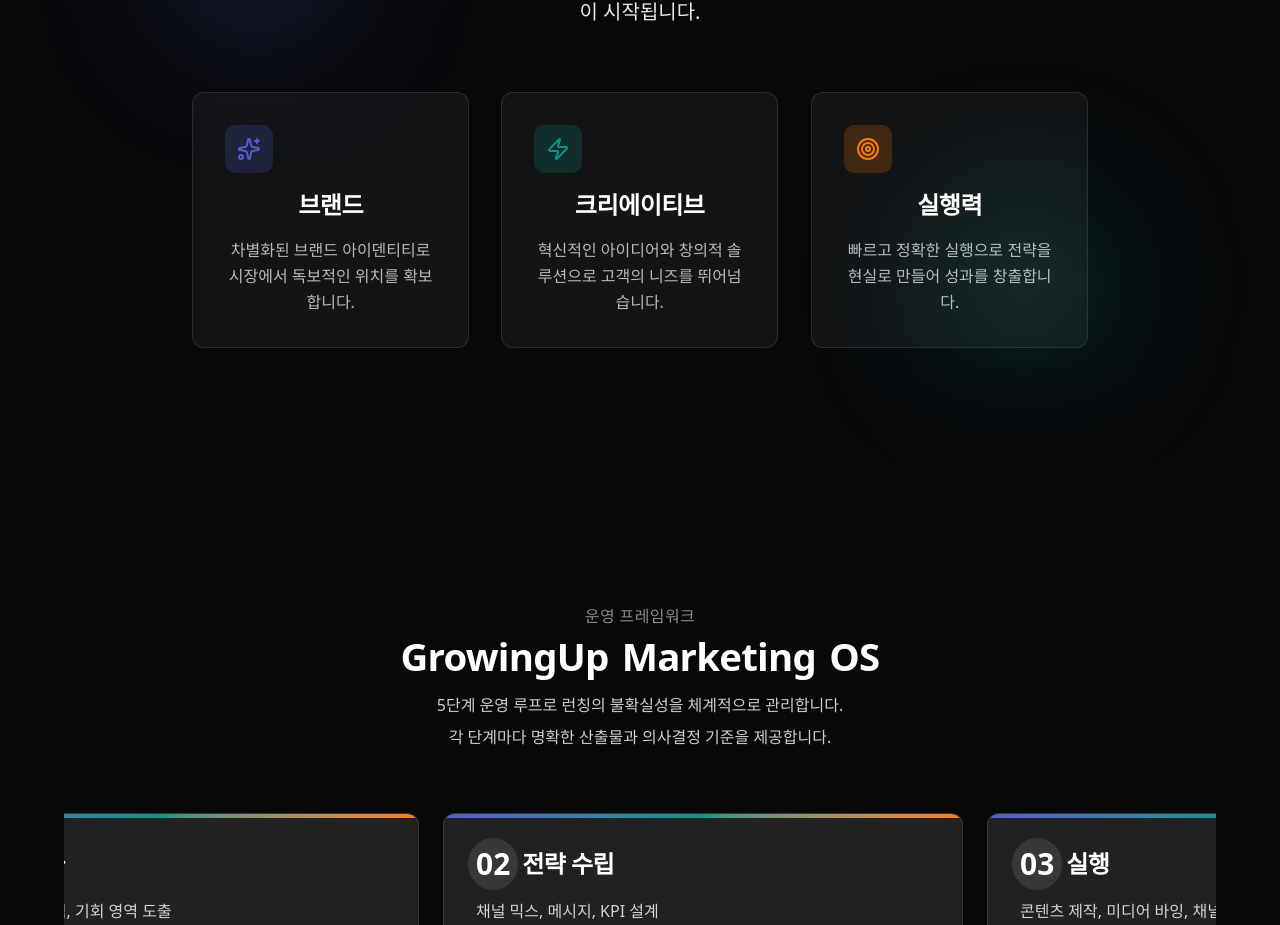
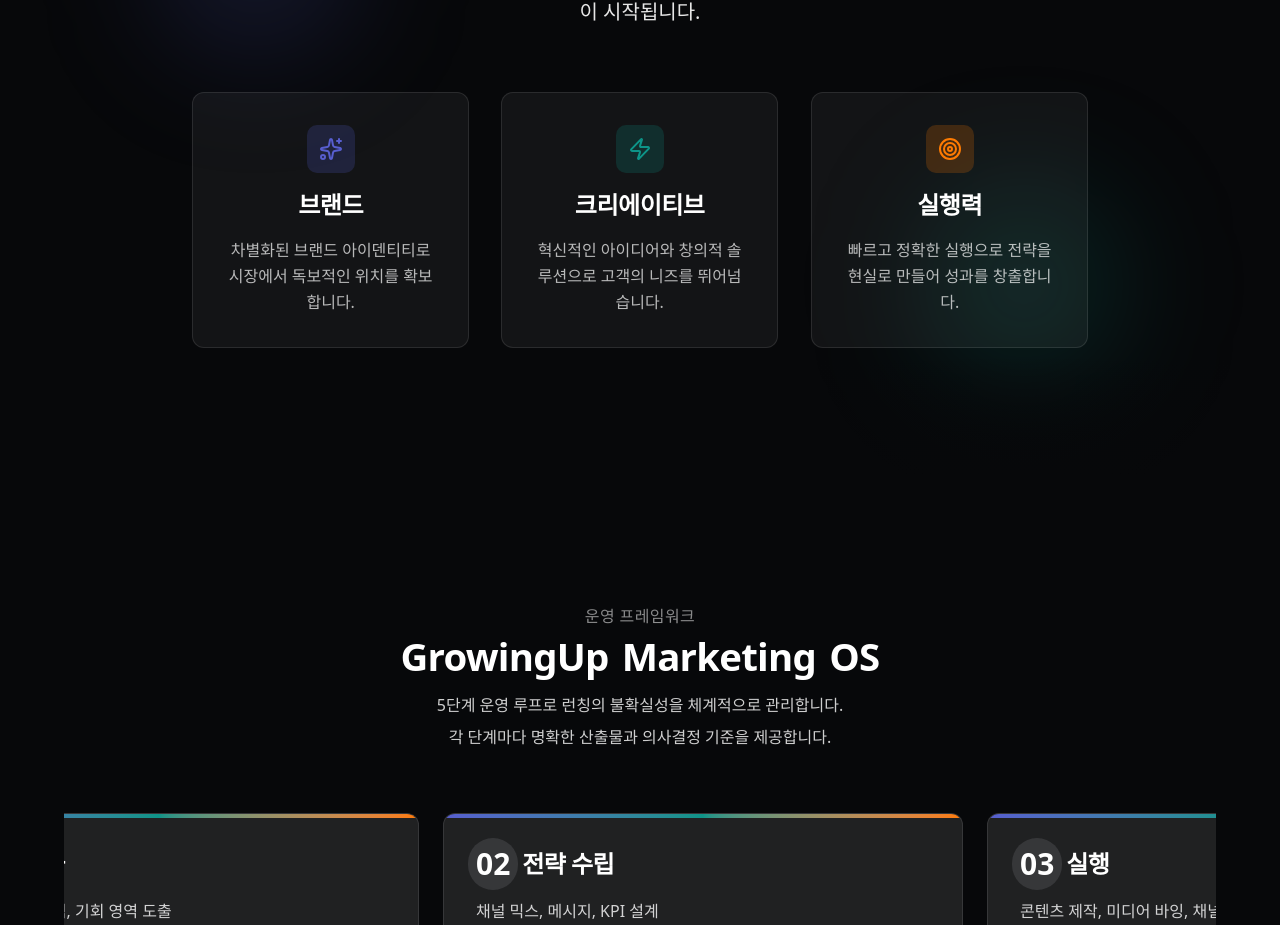
Before and after one commit to Haeseong-Kwon/growingup-homepage, a Next.js app: page / in a window 1280 px wide. Shown: the part 3077-4002 px from the top of the page. Built offline with nearby package versions, Linux system fonts and the light colour scheme.

Commit message:
아이콘 정렬 조정

```diff
--- a/src/app/(site)/page.tsx
+++ b/src/app/(site)/page.tsx
@@ -344,8 +344,8 @@ export default function HomePage() {
                 {/* 브랜드 */}
                 <div className="group relative p-6 md:p-8 rounded-xl bg-white/5 border border-white/10 hover:border-white/20 hover:bg-white/10 transition-colors duration-200 ease-out [contain:paint] motion-reduce:transition-none">
                   <div className="absolute top-0 left-0 right-0 h-1 bg-gradient-to-r from-[var(--brand-primary)] to-transparent opacity-0 group-hover:opacity-100 transition-opacity duration-200 ease-out motion-reduce:transition-none" />
-                  <div className="mb-4">
-                    <div className="w-12 h-12 rounded-lg bg-[var(--brand-primary)]/20 flex items-center justify-center mb-4 group-hover:bg-[var(--brand-primary)]/30 transition-colors">
+                  <div className="mb-4 text-center">
+                    <div className="w-12 h-12 rounded-lg bg-[var(--brand-primary)]/20 flex items-center justify-center mb-4 mx-auto group-hover:bg-[var(--brand-primary)]/30 transition-colors">
                       <Sparkles className="w-6 h-6 text-[var(--brand-primary)]" />
                     </div>
                     <h3 className="text-xl md:text-2xl font-bold text-white mb-2">
@@ -360,8 +360,8 @@ export default function HomePage() {
                 {/* 크리에이티브 */}
                 <div className="group relative p-6 md:p-8 rounded-xl bg-white/5 border border-white/10 hover:border-white/20 hover:bg-white/10 transition-colors duration-200 ease-out [contain:paint] motion-reduce:transition-none">
                   <div className="absolute top-0 left-0 right-0 h-1 bg-gradient-to-r from-[var(--brand-secondary)] to-transparent opacity-0 group-hover:opacity-100 transition-opacity duration-200 ease-out motion-reduce:transition-none" />
-                  <div className="mb-4">
-                    <div className="w-12 h-12 rounded-lg bg-[var(--brand-secondary)]/20 flex items-center justify-center mb-4 group-hover:bg-[var(--brand-secondary)]/30 transition-colors">
+                  <div className="mb-4 text-center">
+                    <div className="w-12 h-12 rounded-lg bg-[var(--brand-secondary)]/20 flex items-center justify-center mb-4 mx-auto group-hover:bg-[var(--brand-secondary)]/30 transition-colors">
                       <Zap className="w-6 h-6 text-[var(--brand-secondary)]" />
                     </div>
                     <h3 className="text-xl md:text-2xl font-bold text-white mb-2">
@@ -376,8 +376,8 @@ export default function HomePage() {
                 {/* 실행력 */}
                 <div className="group relative p-6 md:p-8 rounded-xl bg-white/5 border border-white/10 hover:border-white/20 hover:bg-white/10 transition-colors duration-200 ease-out [contain:paint] motion-reduce:transition-none">
                   <div className="absolute top-0 left-0 right-0 h-1 bg-gradient-to-r from-[var(--brand-hot1)] to-transparent opacity-0 group-hover:opacity-100 transition-opacity duration-200 ease-out motion-reduce:transition-none" />
-                  <div className="mb-4">
-                    <div className="w-12 h-12 rounded-lg bg-[var(--brand-hot1)]/20 flex items-center justify-center mb-4 group-hover:bg-[var(--brand-hot1)]/30 transition-colors">
+                  <div className="mb-4 text-center">
+                    <div className="w-12 h-12 rounded-lg bg-[var(--brand-hot1)]/20 flex items-center justify-center mb-4 mx-auto group-hover:bg-[var(--brand-hot1)]/30 transition-colors">
                       <Target className="w-6 h-6 text-[var(--brand-hot1)]" />
                     </div>
                     <h3 className="text-xl md:text-2xl font-bold text-white mb-2">
@@ -427,7 +427,7 @@ export default function HomePage() {
               <p>각 단계마다 명확한 산출물과 의사결정 기준을 제공합니다.</p>
             </div>
           </div>
-          <HorizontalSlider items={processSteps} dark={true} />
+          <HorizontalSlider items={processSteps} dark={true} intervalMs={3000} />
           <div className="mt-12 text-center">
             <Button
               asChild
```
